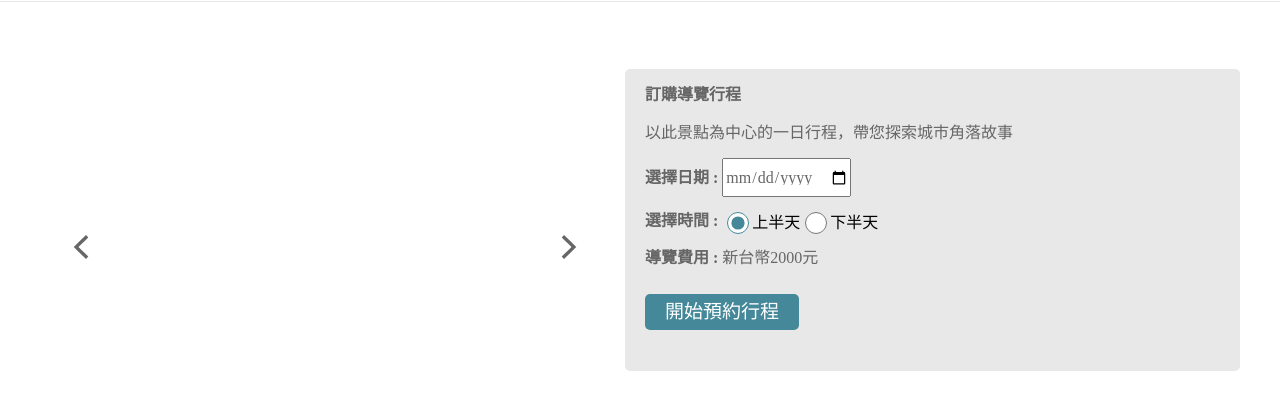
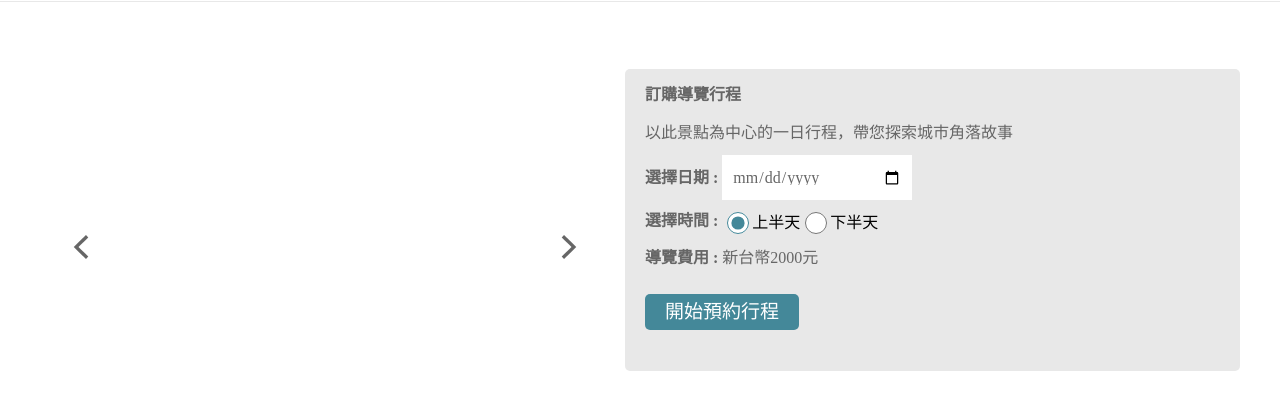
Before and after one commit to c20kyo1827/Taipei-one-day-tour, a Flask app: page /attraction/1 in a window 1280 px wide. Shown: the part 54-453 px from the top of the page. Run offline with Flask 3, Linux system fonts and the light colour scheme; data that the repository does not hold is empty; some libraries are stand-ins or nearby versions.

Commit message:
refact: some naming and attraction css

```diff
--- a/controllers/book.py
+++ b/controllers/book.py
@@ -79,7 +79,6 @@ def new_booking():
 
         # TODO
         # Support multiple order
-        print(request.json)
         mydb.add_book(payload["id"], request.json.get("attractionId"), request.json.get("date"), request.json.get("time"), request.json.get("price"))
         return \
             jsonify({ \
--- a/controllers/order.py
+++ b/controllers/order.py
@@ -129,16 +129,13 @@ def get_order_from_id(orderNumber):
                 }), 403
 
         order = mydb.get_order(payload["id"], orderNumber)
-        print(order)
         if order == []:
             return \
                 jsonify({ \
                     "data": None
                 }), 200
         attraction = mydb.get_attraction(order[0][3])
-        print(attraction)
         images = mydb.get_images_by_id(order[0][3])
-        print(images)
 
         # TODO
         return \
--- a/static/css/attraction.css
+++ b/static/css/attraction.css
@@ -206,7 +206,11 @@
 }
 
 .book-panel__date{
+    border: none;
+    width: 170px;
     height: 35px;
+    padding: 5px 10px 5px 10px;
+    align-items: center;
 }
 input[type="date"]::-webkit-calendar-picker-indicator:hover {
     opacity: 0.4;
```
